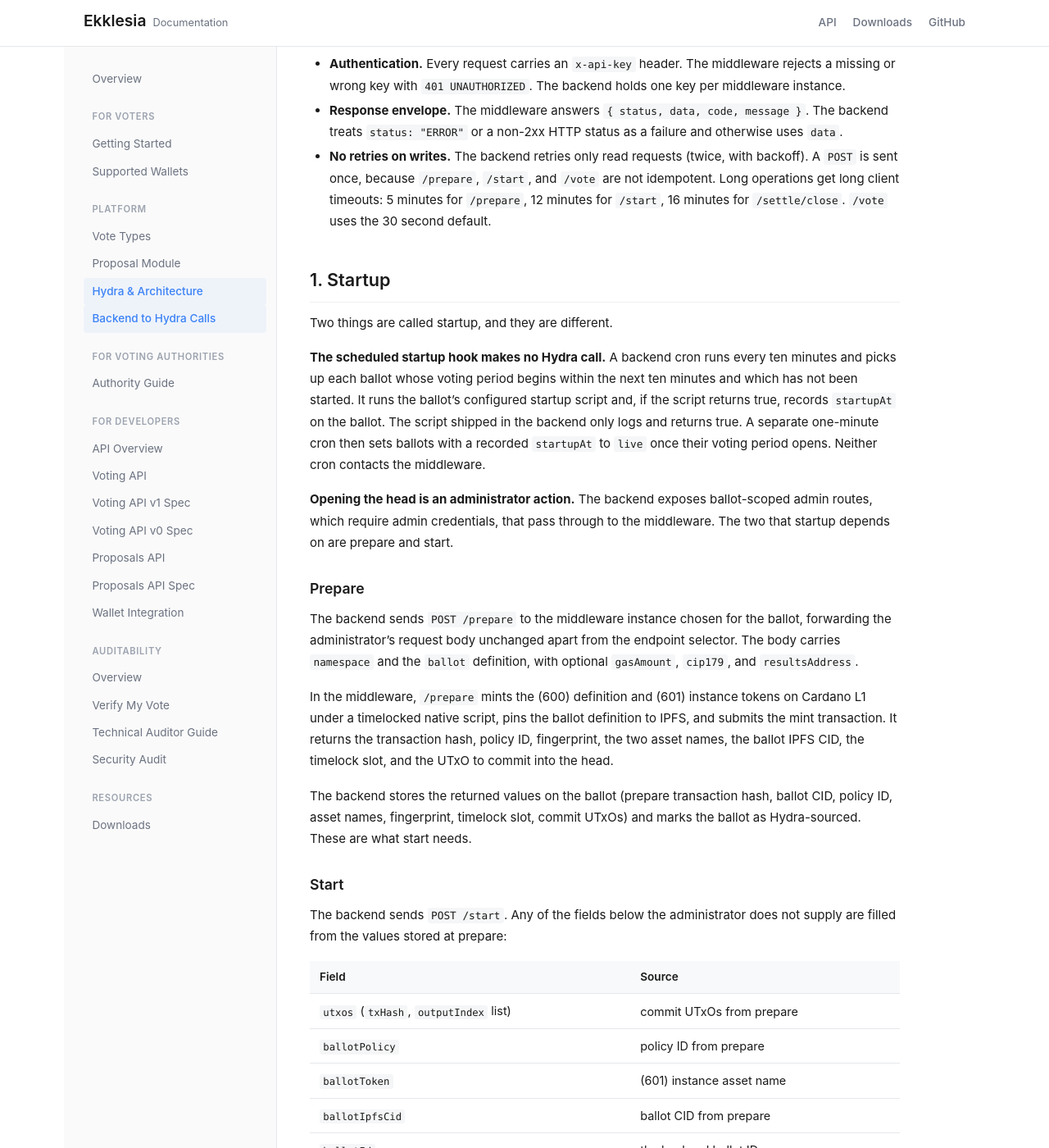
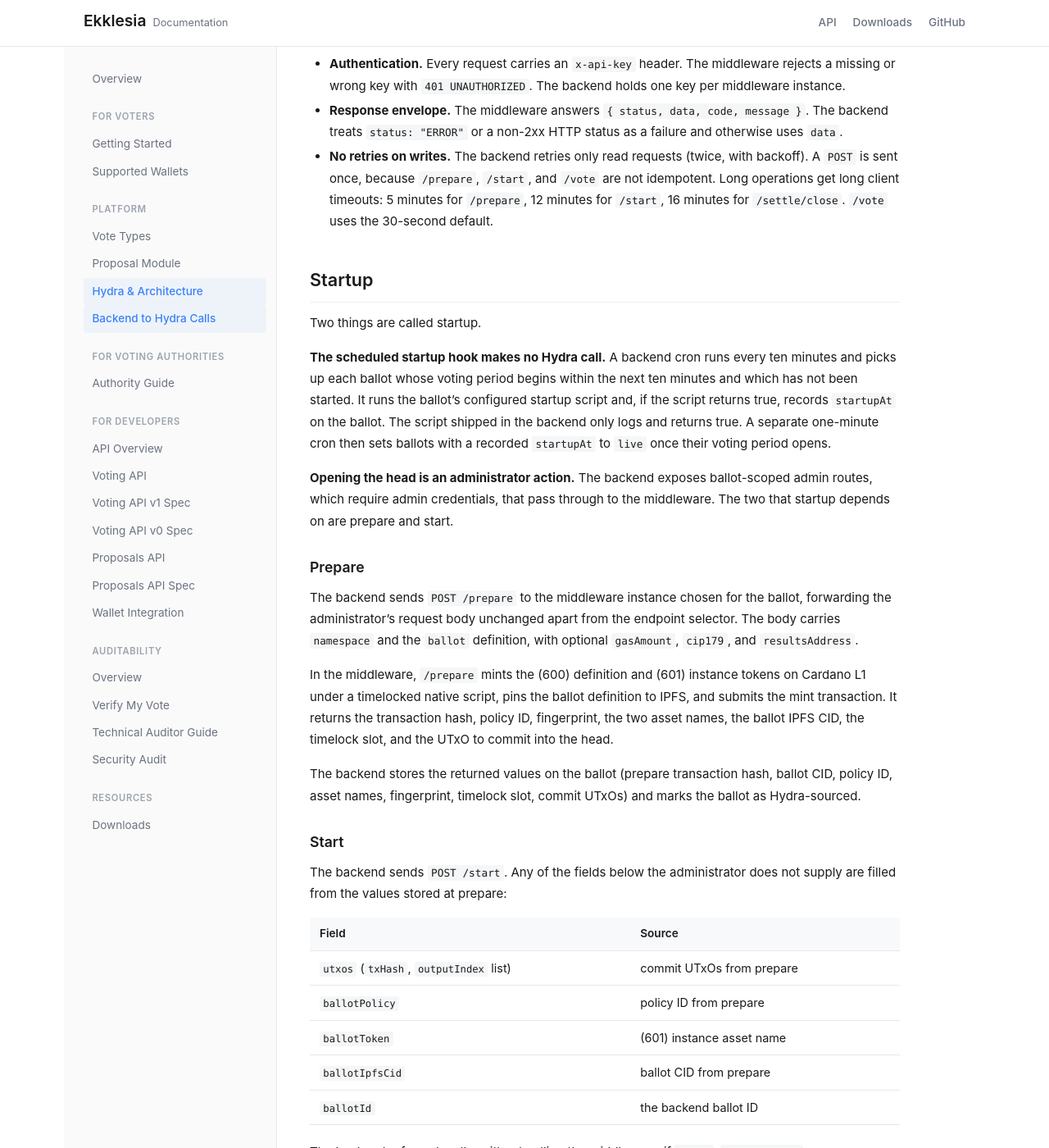
Before and after one commit to lerna-labs/ekklesia-docs, a Jekyll site: the page built from hydra/backend-integration.md, in a window 1280 px wide and 1400 px high, scrolled down 520 px. Shown: the whole window at 82% size. Built offline with Jekyll 4.4.1, drawn with Linux system fonts in a browser that asks for light colours; some of the changed text lies outside the part shown.

Commit message:
Tighten the backend integration page wording

```diff
--- a/hydra/backend-integration.md
+++ b/hydra/backend-integration.md
@@ -33,11 +33,11 @@
   backoff). A `POST` is sent once, because `/prepare`, `/start`, and `/vote` are
   not idempotent. Long operations get long client timeouts: 5 minutes for
   `/prepare`, 12 minutes for `/start`, 16 minutes for `/settle/close`. `/vote`
-  uses the 30 second default.
+  uses the 30-second default.
 
-## 1. Startup
+## Startup
 
-Two things are called startup, and they are different.
+Two things are called startup.
 
 **The scheduled startup hook makes no Hydra call.** A backend cron runs every
 ten minutes and picks up each ballot whose voting period begins within the next
@@ -45,7 +45,7 @@
 startup script and, if the script returns true, records `startupAt` on the
 ballot. The script shipped in the backend only logs and returns true. A separate
 one-minute cron then sets ballots with a recorded `startupAt` to `live` once
-their voting period opens. Neither cron contacts the middleware.
+their voting period opens.
 
 **Opening the head is an administrator action.** The backend exposes
 ballot-scoped admin routes, which require admin credentials, that pass through
@@ -66,7 +66,7 @@
 
 The backend stores the returned values on the ballot (prepare transaction hash,
 ballot CID, policy ID, asset names, fingerprint, timelock slot, commit UTxOs)
-and marks the ballot as Hydra-sourced. These are what start needs.
+and marks the ballot as Hydra-sourced.
 
 ### Start
 
@@ -115,10 +115,9 @@
 
 A voter is registered in the head when their first vote is submitted. The
 backend always submits votes with `POST /vote`, and the middleware registers an
-unregistered voter and records the first vote in a single transaction. See the
-next section.
+unregistered voter and records the first vote in a single transaction.
 
-## 3. Vote submission
+## Vote submission
 
 A voter's submission passes through the backend's draft, signature, and submit
 steps first. Once the package has its signature or, for a multisig voter, enough
@@ -183,9 +182,7 @@
 `401 SIGNATURE_INVALID`, `403 INELIGIBLE_VOTER`, `409 CONFLICT` (nonce not
 increased, or ballot not active yet), and `503` (IPFS unavailable).
 
-## 4. Rollup
-
-There are two kinds of rollup, and they use the middleware differently.
+## Rollup
 
 ### Provisional tallies make no Hydra call
 
```
Also changed, not shown: other parts of hydra/backend-integration.md (+1 -1 lines).
